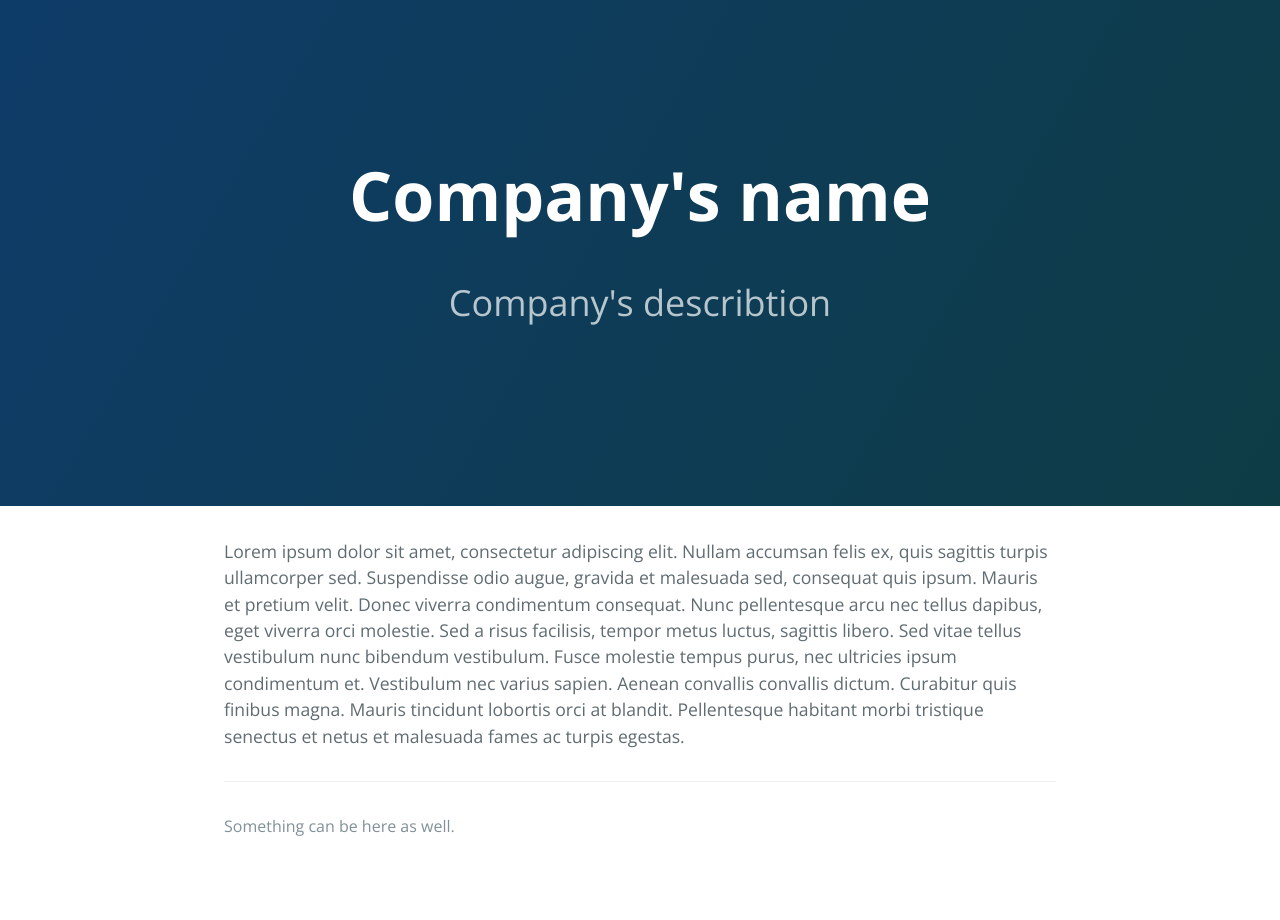
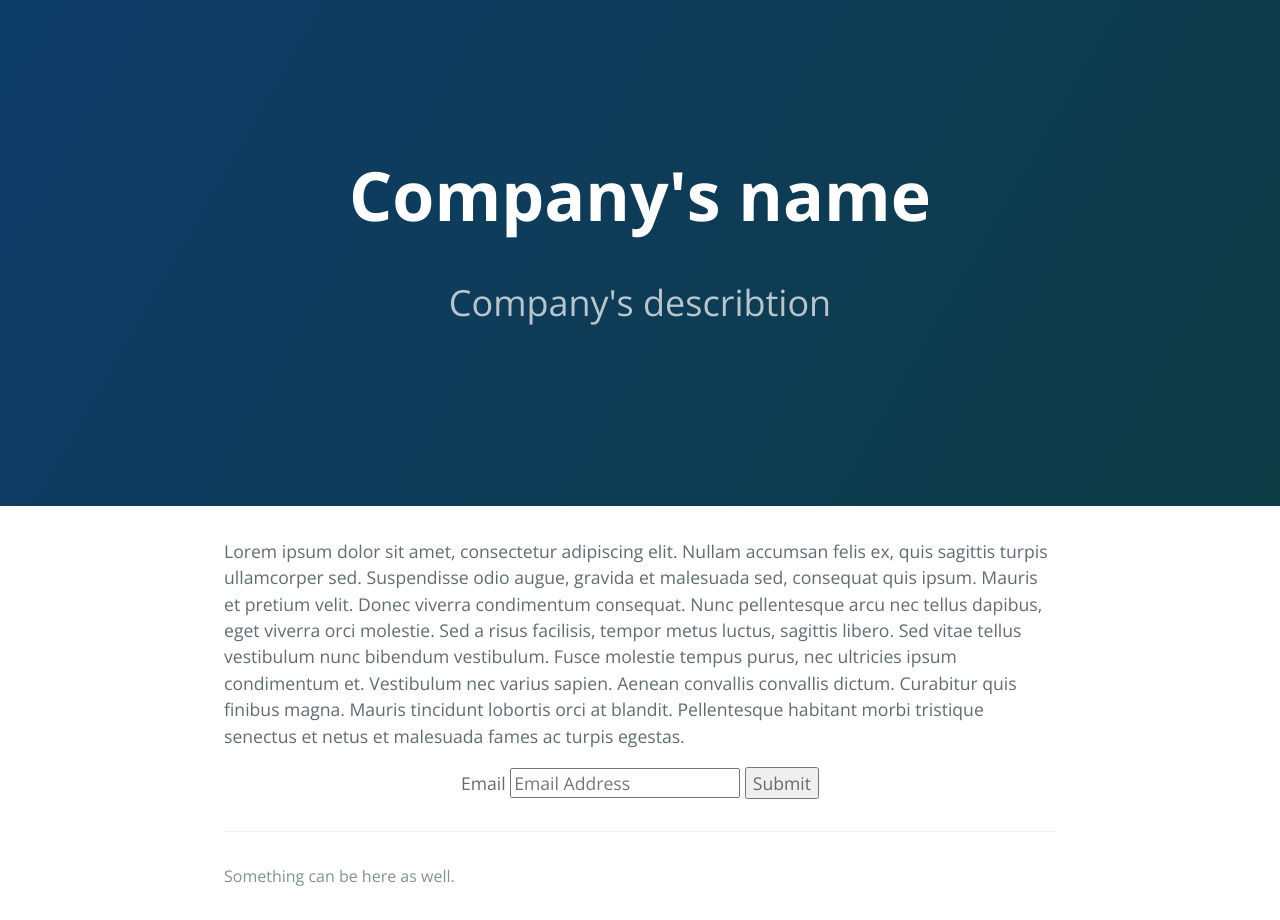
Before and after one commit to michaszko/test_website, a Jekyll site: the page built from index.md, in a window 1280 px wide. Built offline with Jekyll 4.4.1, drawn with Linux system fonts in a browser that asks for light colours.

Commit message:
contact info

```diff
--- a/index.md
+++ b/index.md
@@ -13,3 +13,17 @@ et. Vestibulum nec varius sapien. Aenean convallis convallis dictum.
 Curabitur quis finibus magna. Mauris tincidunt lobortis orci at blandit.
 Pellentesque habitant morbi tristique senectus et netus et malesuada
 fames ac turpis egestas.
+
+<center>
+<form method="post" action="https://docs.google.com/forms/d/e/1FAIpQLSfLb_uVg5GhlGEjSjLmUv4EfVIhkq-q9ObMbSGP5g94yL0O8A/viewform">
+  <label>Email</label>
+  <input type="email" name="entry.1936193962" placeholder="Email Address" />
+
+
+  <button type="submit">Submit</button>
+</form>
+</center>
+
+<!-- <center>
+<iframe src="https://docs.google.com/forms/d/e/1FAIpQLSfLb_uVg5GhlGEjSjLmUv4EfVIhkq-q9ObMbSGP5g94yL0O8A/viewform?embedded=true" width="640" height="406" frameborder="0" marginheight="0" marginwidth="0">Ładuję…</iframe>
+</center> -->
```
Also changed, not shown: another-page.md (deleted, +0 -11 lines), 1 other file.
